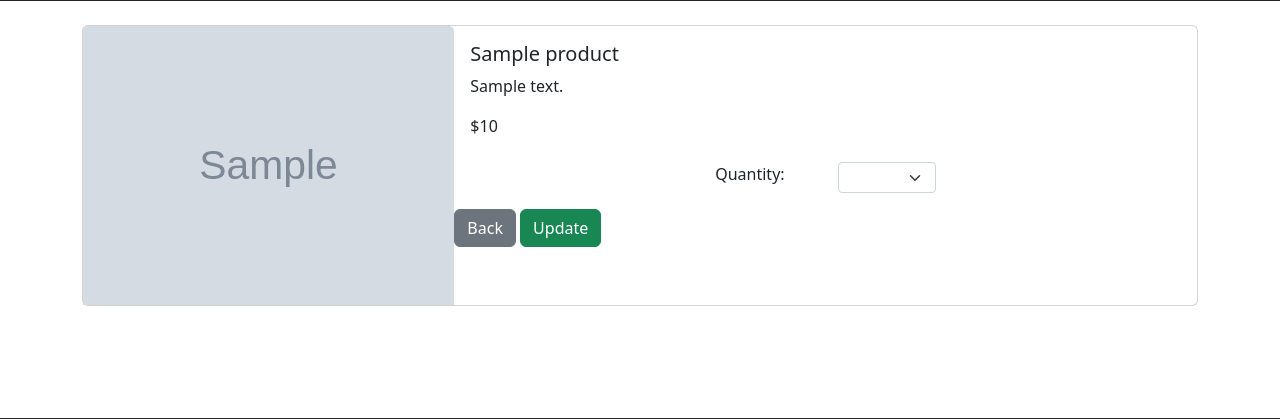
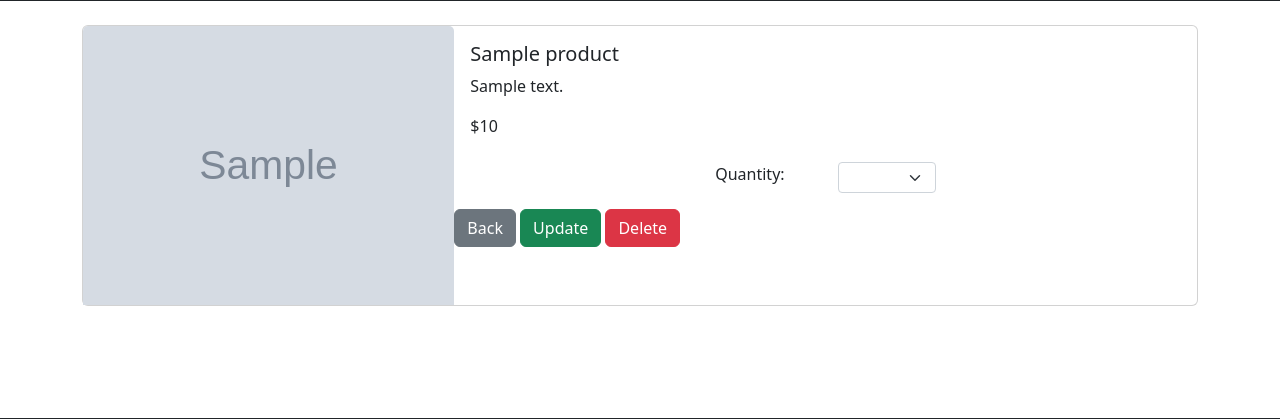
Before and after one commit to Abhi-AD/Ecom, a Django app: template cart/templates/cart_summary.html in a window 1280 px wide. Shown: the part 352-771 px from the top of the page. Run offline with Django 5.2, Linux system fonts and the light colour scheme; the template is opened without the code that fills it: most values are stand-ins (such as "Sample title", 1, 10 or a date in 2020); grey boxes marked "Sample" are stand-in pictures; some libraries are stand-ins or nearby versions.

Commit message:
delete the card sumarry item

```diff
--- a/cart/cart.py
+++ b/cart/cart.py
@@ -45,3 +45,9 @@ class Cart:
         self.session.modified = True
         thing = self.cart
         return thing
+
+    def delete(self, product):
+        product_id = str(product)
+        if product_id in self.cart:
+            del self.cart[product_id]
+        self.session.modified = True
--- a/cart/templates/cart_summary.html
+++ b/cart/templates/cart_summary.html
@@ -63,8 +63,8 @@
                     </div>
                 </div>
                 <a href="{% url 'home'%}" class="btn btn-secondary">Back</a>
-                <button type="button" data-index="{{product.id}}"
-                class="btn btn-success update-cart">Update</button>
+                <button type="button" data-index="{{product.id}}" class="btn btn-success update-cart">Update</button>
+                <button type="button" data-index="{{product.id}}" class="btn btn-danger delete-cart">Delete</button>
             </div>
         </div>
     </div>
@@ -80,7 +80,7 @@
 
 
 <script>
-    // Check if button pressd
+    //update cart summary
     $(document).on('click', '.update-cart', function (e) {
         e.preventDefault();
         // grab the product
@@ -96,8 +96,28 @@
                 action: 'post'
             },
             success: function (json) {
-                //console.log(json)
-                //document.getElementById("cart_quantity").textContent = json.qty
+                location.reload()
+            },
+            error: function (xhr, errmsg, err) {
+
+            }
+        });
+    })
+
+
+
+    //delete cart summary
+    $(document).on('click', '.delete-cart', function (e) {
+        e.preventDefault();
+        $.ajax({
+            type: 'POST',
+            url: "{% url 'cart_delete' %}",
+            data: {
+                product_id: $(this).data('index'),
+                csrfmiddlewaretoken: '{{ csrf_token }}',
+                action: 'post'
+            },
+            success: function (json) {
                 location.reload()
             },
             error: function (xhr, errmsg, err) {
```
Also changed, not shown: cart/views.py (+10 -1 lines), db.sqlite3.
